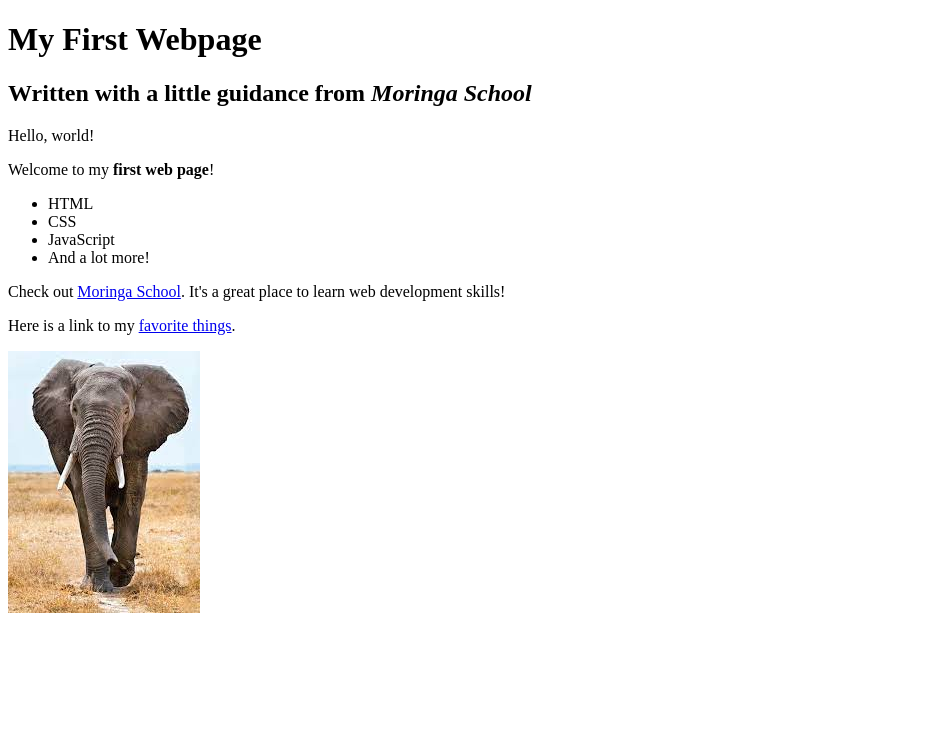
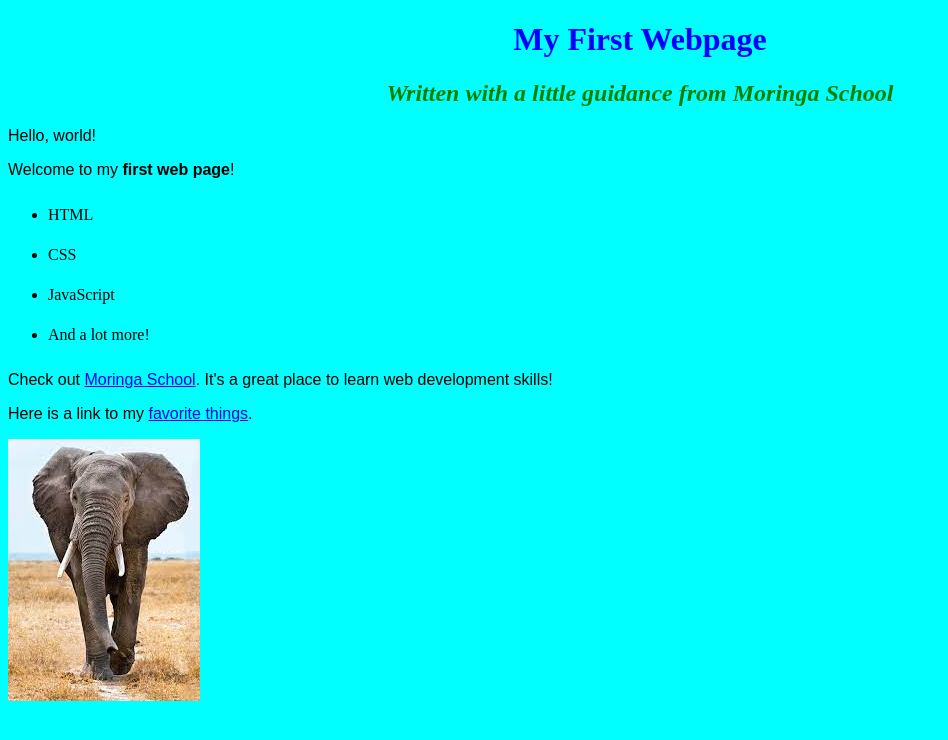
Before and after one commit to ajayle254/My-first-webpage, a plain HTML site: page my-first-webpage.html in a window 1280 px wide. Shown: the whole page, without its empty margins (0-948 px from the left). Drawn offline with Linux system fonts and the light colour scheme.

Commit message:
add the above files

```diff
--- a/my-first-webpage.html
+++ b/my-first-webpage.html
@@ -3,6 +3,7 @@
 
 <head>
     <title>My first webpage!</title>
+   <link rel="stylesheet" href="styles.css">
 </head>
 
 <body>
--- /dev/null
+++ b/styles.css
@@ -0,0 +1,24 @@
+h1 {
+    color: blue;
+    text-align: center;
+  }
+  h2 {
+    color: green;
+    font-style: italic;
+    text-align: center;
+  }
+  p {
+    font-family: sans-serif;
+  }
+  ul {
+    line-height: 40px;
+  }
+  body {
+    background-color: aqua;
+  }
+  em {
+    font: italic;
+  }
+  strong{
+    font:italic ;
+  }
```
Also changed, not shown: 4 other files.
